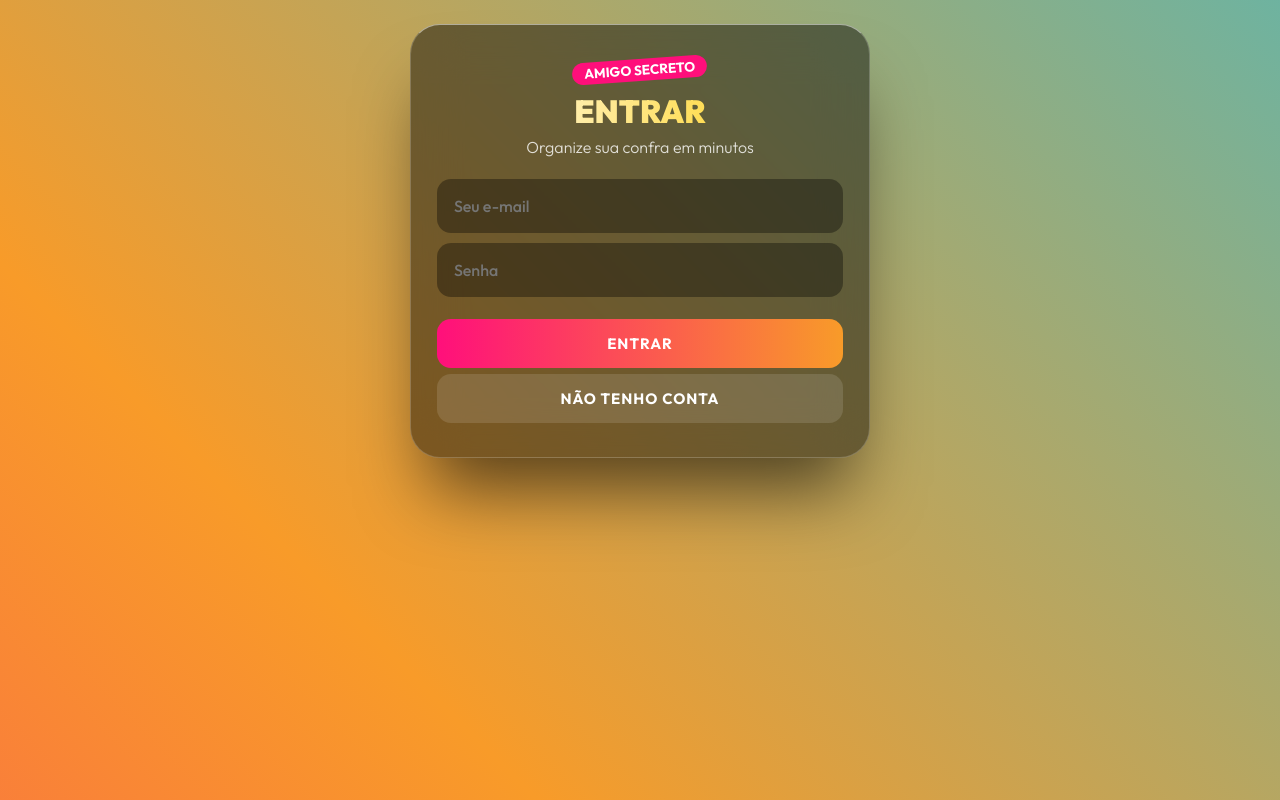
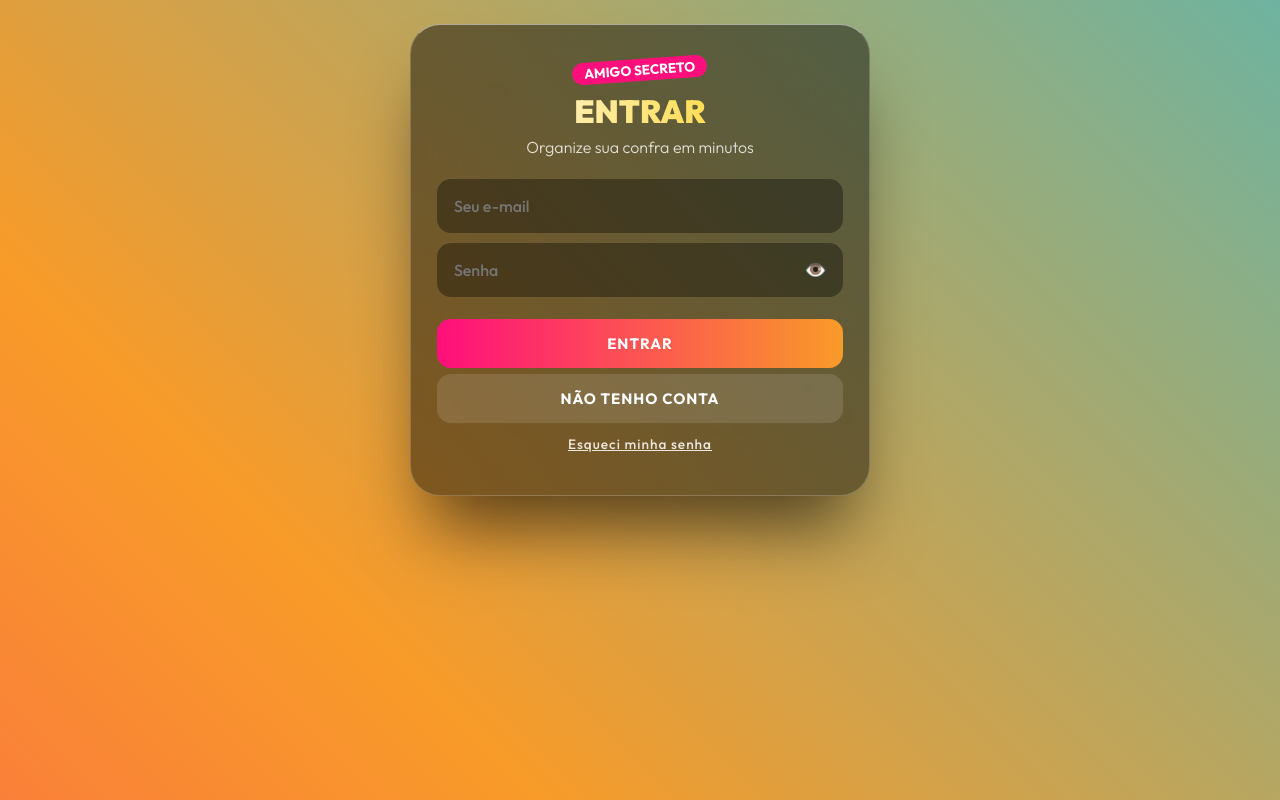
Before and after one commit to leanttro/leanttro_a, a Flask app: page / in a window 1280 px wide. Run offline with Flask 3, Linux system fonts and the light colour scheme; parts of the project's set-up code (start-up, migrations or seed data) failed here and were passed over; some libraries are stand-ins or nearby versions.

Commit message:
Update index.html

```diff
--- a/templates/index.html
+++ b/templates/index.html
@@ -28,7 +28,7 @@
 {% raw %}
 :root{--primary:#ff0f7b;--secondary:#f89b29;--tertiary:#4200ff;--bg-deep:#0f0c29;--glass-border:rgba(255,255,255,.2)}
 *{margin:0;padding:0;box-sizing:border-box;font-family:'Outfit',sans-serif}
-body{background:var(--bg-deep);color:#fff;min-height:100vh;display:flex;justify-content:center;align-items:flex-start;padding:24px 0}
+body{background:var(--bg-deep);color:#fff;min-height:100vh;min-height:100dvh;display:flex;justify-content:center;align-items:flex-start;padding:24px 0}
 .animated-bg{position:fixed;inset:0;background:linear-gradient(45deg,#4200ff,#ff0f7b,#f89b29,#00c6ff);background-size:400% 400%;animation:gm 15s ease infinite;z-index:-2}
 @keyframes gm{0%,100%{background-position:0 50%}50%{background-position:100% 50%}}
 .app-container{width:92%;max-width:460px;background:rgba(0,0,0,.45);backdrop-filter:blur(25px);-webkit-backdrop-filter:blur(25px);border:1px solid var(--glass-border);border-top:1px solid rgba(255,255,255,.5);border-radius:30px;padding:34px 26px;box-shadow:0 50px 70px -20px rgba(0,0,0,.6);animation:pop .6s cubic-bezier(.175,.885,.32,1.275)}
@@ -62,6 +62,10 @@ a{color:#fff}.code{font-family:monospace;font-size:1.3rem;letter-spacing:3px;col
 #toast{position:fixed;top:18px;left:50%;transform:translateX(-50%) translateY(-100px);background:#fff;color:#000;padding:13px 26px;border-radius:50px;font-weight:700;opacity:0;transition:.4s;z-index:9}
 #toast.show{opacity:1;transform:translateX(-50%)}
 label{font-size:.8rem;opacity:.8;display:block;margin:2px 0 4px}
+.pw{position:relative}.pw input{padding-right:54px}
+.pw button.olho{position:absolute;right:6px;top:6px;width:42px;height:42px;padding:0;margin:0;background:transparent;box-shadow:none;font-size:18px;line-height:1;border-radius:10px;text-transform:none}
+.pw button.olho:hover{transform:none;background:rgba(255,255,255,.12)}
+button.link{background:none;box-shadow:none;text-transform:none;font-weight:500;font-size:.85rem;text-decoration:underline;margin:4px 0 0;padding:8px;opacity:.85}
 @media (max-width:768px){
 body.auth{align-items:center;min-height:100vh;min-height:100dvh;padding:16px 0}
 html.sem-rolagem,html.sem-rolagem body{height:100%;overflow:hidden}
@@ -89,8 +93,21 @@ function h(tag, props, ...kids) {
     else if (k.startsWith("on")) e.addEventListener(k.slice(2), v);
     else if (v !== null && v !== undefined && v !== false) e.setAttribute(k, v === true ? "" : v);
   }
-  for (const c of kids.flat()) if (c !== null && c !== undefined && c !== false) e.append(c.nodeType ? c : document.createTextNode(c));
+  for (const c of kids.flat(Infinity)) if (c !== null && c !== undefined && c !== false) e.append(c.nodeType ? c : document.createTextNode(c));
   return e;
+}
+const add = (el, ...kids) => add(el, ...kids.flat(Infinity).filter(c => c !== null && c !== undefined && c !== false));
+function senhaInput(placeholder, autocomplete) {
+  const inp = h("input", { type: "password", placeholder, autocomplete });
+  const btn = h("button", { type: "button", class: "olho", "aria-label": "Mostrar senha", tabindex: "-1" }, "👁️");
+  btn.addEventListener("click", () => {
+    const ver = inp.type === "password";
+    inp.type = ver ? "text" : "password"; btn.textContent = ver ? "🙈" : "👁️";
+    btn.setAttribute("aria-label", ver ? "Ocultar senha" : "Mostrar senha"); inp.focus();
+  });
+  const w = h("div", { class: "pw" }, inp, btn);
+  Object.defineProperty(w, "value", { get: () => inp.value, set: v => { inp.value = v; } });
+  return w;
 }
 function toast(m) { const t = document.getElementById("toast"); t.textContent = m; t.classList.add("show"); setTimeout(() => t.classList.remove("show"), 2800); }
 function render(...nodes) { clearInterval(TIMER); document.body.classList.remove("auth"); document.documentElement.classList.remove("sem-rolagem"); $app.replaceChildren(...nodes.flat().filter(n => n !== null && n !== undefined && n !== false)); }
@@ -109,7 +126,7 @@ const go = (fn) => async (...a) => { try { await fn(...a); } catch (e) { toast(e
 function viewAuth(modo = "login") {
   const erro = h("p", { class: "err" });
   const f = { nome: h("input", { placeholder: "Seu nome", autocomplete: "name" }), email: h("input", { type: "email", placeholder: "Seu e-mail", autocomplete: "email" }),
-    senha: h("input", { type: "password", placeholder: modo === "login" ? "Senha" : "Senha (mín. 8 caracteres)", autocomplete: modo === "login" ? "current-password" : "new-password" }) };
+    senha: senhaInput(modo === "login" ? "Senha" : "Senha (mín. 8 caracteres)", modo === "login" ? "current-password" : "new-password") };
   const enviar = async () => {
     erro.textContent = "";
     try {
@@ -123,9 +140,42 @@ function viewAuth(modo = "login") {
     h("p", { class: "sub" }, "Organize sua confra em minutos"),
     modo === "cadastro" ? f.nome : null, f.email, f.senha, erro,
     h("button", { onclick: enviar }, modo === "login" ? "Entrar" : "Criar minha conta"),
-    h("button", { class: "ghost", onclick: () => viewAuth(modo === "login" ? "cadastro" : "login") }, modo === "login" ? "Não tenho conta" : "Já tenho conta"));
+    h("button", { class: "ghost", onclick: () => viewAuth(modo === "login" ? "cadastro" : "login") }, modo === "login" ? "Não tenho conta" : "Já tenho conta"),
+    modo === "login" ? h("button", { class: "link", onclick: viewEsqueci }, "Esqueci minha senha") : null);
+  layoutAuth(modo === "login");
+}
+function layoutAuth(semRolagem) {
   document.body.classList.add("auth");                                   // centraliza no mobile
-  document.documentElement.classList.toggle("sem-rolagem", modo === "login");   // sem rolagem só no login
+  document.documentElement.classList.toggle("sem-rolagem", semRolagem);  // sem rolagem (só telas curtas)
+}
+
+// ── Esqueci / redefinir senha ─────────────────────────────────────────────
+function viewEsqueci() {
+  const em = h("input", { type: "email", placeholder: "Seu e-mail", autocomplete: "email" });
+  const msg = h("p", { class: "sub" }, "Digite seu e-mail e enviaremos um link para criar uma nova senha.");
+  render(h("span", { class: "badge" }, "AMIGO SECRETO"), h("h1", {}, "Esqueci a senha"), msg, em,
+    h("button", { onclick: go(async () => {
+      await api("POST", "/esqueci", { email: em.value });
+      msg.textContent = "Pronto! Se esse e-mail estiver cadastrado, você vai receber o link em instantes. Confira também o spam.";
+    }) }, "Enviar link"),
+    h("button", { class: "ghost", onclick: () => viewAuth("login") }, "Voltar"));
+  layoutAuth(true);
+}
+
+function viewRedefinir(token) {
+  const n1 = senhaInput("Nova senha (mín. 8 caracteres)", "new-password"), n2 = senhaInput("Repita a nova senha", "new-password"), erro = h("p", { class: "err" });
+  render(h("span", { class: "badge" }, "AMIGO SECRETO"), h("h1", {}, "Nova senha"),
+    h("p", { class: "sub" }, "Escolha sua nova senha."), n1, n2, erro,
+    h("button", { onclick: async () => {
+      erro.textContent = "";
+      if (n1.value !== n2.value) { erro.textContent = "As senhas não são iguais."; return; }
+      try {
+        await api("POST", "/redefinir", { token, nova: n1.value });
+        history.replaceState({}, "", "/"); toast("Senha alterada! Agora é só entrar ✅"); viewAuth("login");
+      } catch (e) { erro.textContent = e.message; }
+    } }, "Salvar nova senha"),
+    h("button", { class: "ghost", onclick: () => { history.replaceState({}, "", "/"); viewAuth("login"); } }, "Cancelar"));
+  layoutAuth(true);
 }
 
 // ── Lista de grupos ───────────────────────────────────────────────────────
@@ -182,13 +232,13 @@ async function viewGrupo(gid, aba = "amigo") {
 
 async function abaAmigo(el, g) {
   if (g.status !== "sorteado") {
-    el.append(h("div", { class: "reveal" }, h("h2", {}, "Aguardando o sorteio…"), h("p", { class: "sub" }, `${g.total} participante(s) no grupo.`)));
+    add(el, h("div", { class: "reveal" }, h("h2", {}, "Aguardando o sorteio…"), h("p", { class: "sub" }, `${g.total} participante(s) no grupo.`)));
     return;
   }
   const r = await api("GET", `/grupos/${g.id}/meu-amigo`);
   const nome = h("div", { id: "nome" }, r.nome);
   nome.addEventListener("click", () => { nome.classList.toggle("on"); if (nome.classList.contains("on")) confetti({ particleCount: 150, spread: 70, origin: { y: .6 }, colors: ["#ff0f7b", "#f89b29", "#4200ff"] }); });
-  el.append(h("div", { class: "reveal" }, h("p", { class: "sub" }, "Sua missão é presentear:"), nome, h("p", { class: "sub", style: "margin-top:12px;font-size:.75rem" }, "(toque no nome para revelar)")),
+  add(el, h("div", { class: "reveal" }, h("p", { class: "sub" }, "Sua missão é presentear:"), nome, h("p", { class: "sub", style: "margin-top:12px;font-size:.75rem" }, "(toque no nome para revelar)")),
     h("h3", {}, "O que essa pessoa quer"),
     r.desejos.length ? r.desejos.map(w => h("div", { class: "card" }, w.observacao || "", w.link ? h("small", {}, h("a", { href: w.link, target: "_blank", rel: "noopener noreferrer nofollow" }, "Ver link 🔗")) : null))
       : h("p", { class: "muted" }, "Ainda não pediu nada. Use o chat anônimo!"));
@@ -203,14 +253,14 @@ async function abaDesejos(el, g) {
       w.meu ? h("button", { class: "sm ghost", style: "margin-top:8px", onclick: go(async () => { await api("DELETE", `/grupos/${g.id}/desejos/${w.id}`); carregar(); }) }, "Remover") : null))
       : [h("p", { class: "muted" }, "Ninguém pediu nada ainda…")]));
   });
-  el.append(h("h3", {}, "Adicionar meu presente"), link, obs,
+  add(el, h("h3", {}, "Adicionar meu presente"), link, obs,
     h("button", { onclick: go(async () => { await api("POST", `/grupos/${g.id}/desejos`, { link: link.value, observacao: obs.value }); link.value = obs.value = ""; toast("Desejo salvo!"); carregar(); }) }, "Publicar desejo ✨"),
     h("h3", {}, "Lista da galera"), lista);
   carregar();
 }
 
 function abaChat(el, g) {
-  if (g.status !== "sorteado") { el.append(h("p", { class: "muted" }, "O chat abre depois do sorteio.")); return; }
+  if (g.status !== "sorteado") { add(el, h("p", { class: "muted" }, "O chat abre depois do sorteio.")); return; }
   let canal = "para_meu_amigo";
   const box = h("div", { class: "chat" }), inp = h("input", { placeholder: "Mensagem anônima…", maxlength: 1000 });
   const sel = h("select", {}, h("option", { value: "para_meu_amigo" }, "Falar com quem eu tirei"), h("option", { value: "do_meu_amigo" }, "Falar com meu amigo secreto"));
@@ -224,23 +274,23 @@ function abaChat(el, g) {
   const enviar = go(async () => { if (!inp.value.trim()) return; await api("POST", `/grupos/${g.id}/chat/${canal}`, { texto: inp.value }); inp.value = ""; ler(); });
   sel.addEventListener("change", () => { canal = sel.value; ler(); });
   inp.addEventListener("keydown", e => { if (e.key === "Enter") enviar(); });
-  el.append(sel, box, h("div", { class: "row" }, inp, h("button", { class: "sm", onclick: enviar }, "➤")));
+  add(el, sel, box, h("div", { class: "row" }, inp, h("button", { class: "sm", onclick: enviar }, "➤")));
   ler(); TIMER = setInterval(ler, 8000);
 }
 
 async function abaGrupo(el, g, d, gid) {
   const nomeDe = id => d.participantes.find(p => p.id === id)?.apelido || "?";
-  el.append(h("h3", {}, `Participantes (${d.participantes.length})`),
+  add(el, h("h3", {}, `Participantes (${d.participantes.length})`),
     d.participantes.map(p => h("div", { class: "card" }, h("div", { class: "row" }, h("div", {}, p.apelido + (p.papel === "organizador" ? " 👑" : "")),
       (g.papel === "organizador" && p.papel !== "organizador" && g.status === "aberto") || (p.id === g.meu_participante && p.papel !== "organizador" && g.status === "aberto")
         ? h("button", { class: "sm danger", onclick: go(async () => { if (!confirm("Remover?")) return; await api("DELETE", `/grupos/${gid}/participantes/${p.id}`); p.id === g.meu_participante ? viewGrupos() : viewGrupo(gid, "grupo"); }) }, p.id === g.meu_participante ? "Sair" : "Remover") : null))));
   if (g.papel !== "organizador") return;
-  el.append(h("h3", {}, "Convite"), h("div", { class: "card" }, h("div", { class: "code" }, g.codigo),
+  add(el, h("h3", {}, "Convite"), h("div", { class: "card" }, h("div", { class: "code" }, g.codigo),
     h("small", {}, location.origin + "/?convite=" + g.codigo),
     h("button", { class: "sm", style: "margin-top:8px", onclick: go(async () => { await navigator.clipboard.writeText(location.origin + "/?convite=" + g.codigo); toast("Link copiado!"); }) }, "Copiar link")));
   if (g.status === "aberto") {
     const a = h("select", {}, d.participantes.map(p => h("option", { value: p.id }, p.apelido))), b = h("select", {}, d.participantes.map(p => h("option", { value: p.id }, p.apelido)));
-    el.append(h("h3", {}, "Quem não pode se tirar (ex.: casais)"),
+    add(el, h("h3", {}, "Quem não pode se tirar (ex.: casais)"),
       d.exclusoes.map(e => h("div", { class: "card" }, h("div", { class: "row" }, h("div", {}, `${nomeDe(e.a)} ⇄ ${nomeDe(e.b)}`),
         h("button", { class: "sm ghost", onclick: go(async () => { await api("DELETE", `/grupos/${gid}/exclusoes/${e.id}`); viewGrupo(gid, "grupo"); }) }, "✕")))),
       h("div", { class: "row" }, a, b, h("button", { class: "sm", onclick: go(async () => { await api("POST", `/grupos/${gid}/exclusoes`, { a: a.value, b: b.value }); viewGrupo(gid, "grupo"); }) }, "＋")),
@@ -248,16 +298,16 @@ async function abaGrupo(el, g, d, gid) {
       h("button", { class: "ghost", onclick: () => viewNovoGrupo(g) }, "Editar grupo"));
   } else {
     const st = await api("GET", `/grupos/${gid}/status-revelacao`);
-    el.append(h("h3", {}, "Quem já viu o resultado"), st.participantes.map(p => h("div", { class: "card" }, (p.viu ? "✅ " : "⏳ ") + p.apelido)),
+    add(el, h("h3", {}, "Quem já viu o resultado"), st.participantes.map(p => h("div", { class: "card" }, (p.viu ? "✅ " : "⏳ ") + p.apelido)),
       h("button", { class: "ghost", onclick: go(async () => { if (!confirm("Refazer o sorteio?")) return; await api("POST", `/grupos/${gid}/refazer`); viewGrupo(gid, "grupo"); }) }, "Refazer sorteio (só se ninguém viu)"));
   }
-  el.append(h("button", { class: "danger", onclick: go(async () => { if (!confirm("Excluir o grupo e tudo dele?")) return; await api("DELETE", "/grupos/" + gid); viewGrupos(); }) }, "Excluir grupo"));
+  add(el, h("button", { class: "danger", onclick: go(async () => { if (!confirm("Excluir o grupo e tudo dele?")) return; await api("DELETE", "/grupos/" + gid); viewGrupos(); }) }, "Excluir grupo"));
 }
 
 // ── Conta ─────────────────────────────────────────────────────────────────
 function viewConta() {
-  const at = h("input", { type: "password", placeholder: "Senha atual", autocomplete: "current-password" }), nv = h("input", { type: "password", placeholder: "Nova senha (mín. 8)", autocomplete: "new-password" });
-  const ex = h("input", { type: "password", placeholder: "Sua senha, para confirmar" });
+  const at = senhaInput("Senha atual", "current-password"), nv = senhaInput("Nova senha (mín. 8)", "new-password");
+  const ex = senhaInput("Sua senha, para confirmar", "current-password");
   render(topo("Minha conta", [h("button", { class: "sm ghost", onclick: viewGrupos }, "Voltar")]), h("p", { class: "sub" }, USER.email), at, nv,
     h("button", { onclick: go(async () => { await api("POST", "/senha", { atual: at.value, nova: nv.value }); at.value = nv.value = ""; toast("Senha alterada ✅"); }) }, "Trocar senha"),
     h("h3", {}, "Excluir minha conta (LGPD)"), ex,
@@ -268,7 +318,8 @@ function viewConta() {
 (async () => {
   try {
     const m = await api("GET", "/me"); CSRF = m.csrf; USER = m.usuario;
-    const cod = new URLSearchParams(location.search).get("convite");
+    const qs = new URLSearchParams(location.search), cod = qs.get("convite"), tokenReset = qs.get("reset");
+    if (tokenReset) return viewRedefinir(tokenReset);
     if (!USER) viewAuth(cod ? "cadastro" : "login"); else cod ? viewEntrar(cod) : viewGrupos();
   } catch (e) { render(h("p", { class: "err" }, "Não foi possível conectar. Recarregue a página.")); }
 })();
```
